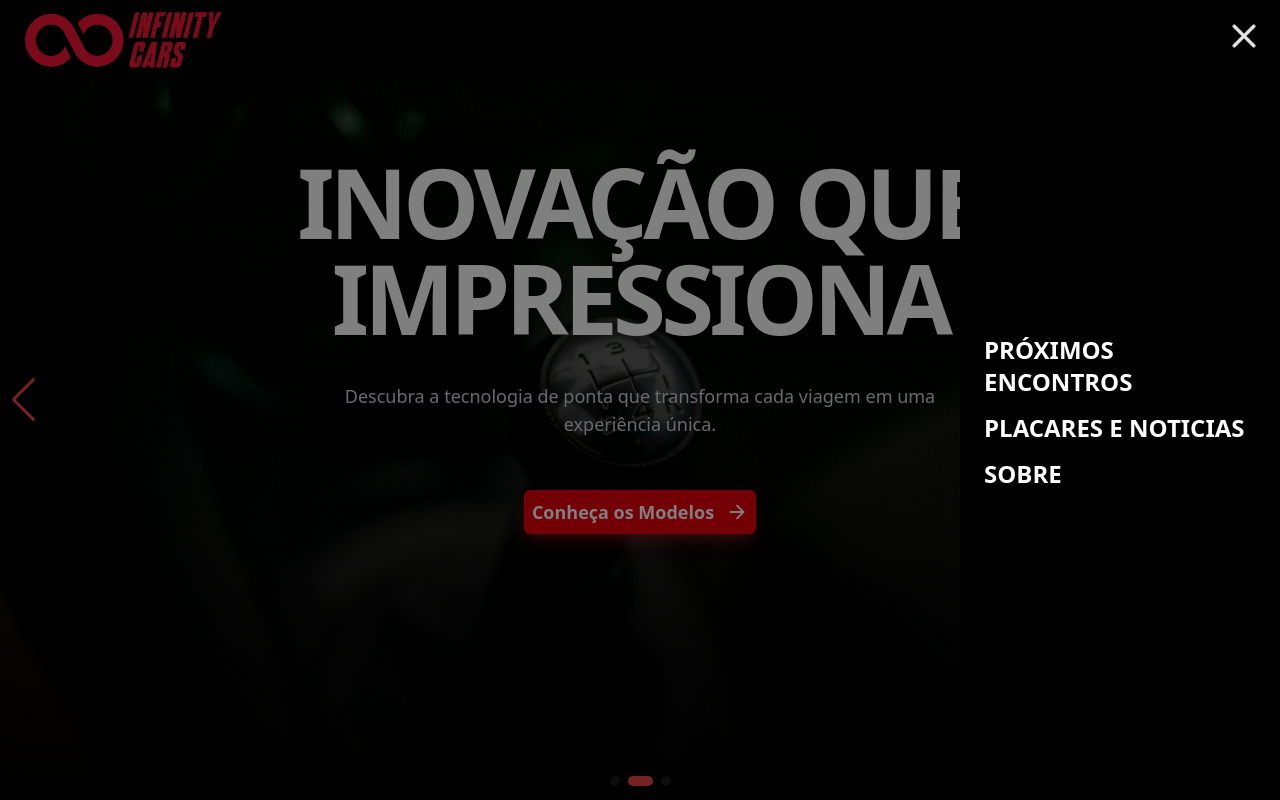
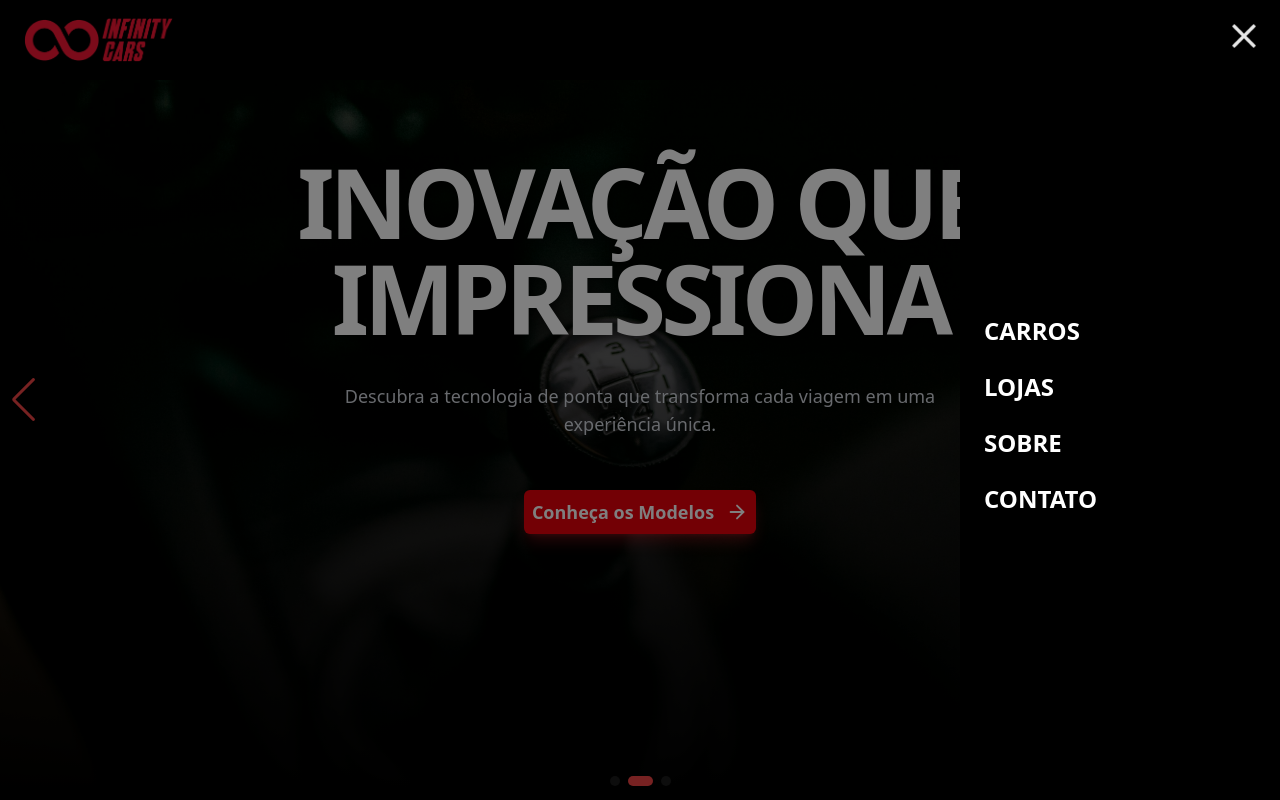
Before and after one commit to group-infinity/CP-04--WEB-DEV, a React (Vite) app in the folder frontend/: page / in a window 1280 px wide. Both pictures are taken after a click on the button 1236 px from the left and 40 px from the top of the page. Shown: the top 800 px of the page. Built offline with nearby package versions, Linux system fonts and the light colour scheme.

Commit message:
Adicionando as rotas ao frontend e criando as páginas

```diff
--- a/frontend/src/App.jsx
+++ b/frontend/src/App.jsx
@@ -1,15 +1,37 @@
+import { useState } from "react"
 import Navbar from "./layout/Navbar";
-import Home from './pages/Home.jsx';
-import Footer from './components/Footer.jsx';
+import Home from "./pages/Home.jsx";
+import Carros from "./pages/Carros.jsx"
+import Contato from "./pages/Contato.jsx";
+import Lojas from "./pages/Lojas.jsx";
+import Sobre from "./pages/Sobre.jsx";
+import Footer from "./components/Footer.jsx";
 
 function App() {
+  const [paginaAtual, setPaginaAtual] = useState("home");
+
+  const renderizarPagina = () => {
+    switch (paginaAtual) {
+      case "carros":
+        return <Carros />;
+      case "lojas":
+        return <Lojas />;
+      case "sobre":
+        return <Sobre />;
+      case "contato":
+        return <Contato />;
+      default:
+        return <Home />;
+    }
+  };
+
   return (
     <>
-      <Navbar></Navbar>
-      <Home></Home>
+      <Navbar irParaPagina={setPaginaAtual}></Navbar>
+      <main>{renderizarPagina()}</main>
       <Footer></Footer>
     </>
-  )
+  );
 }
 
-export default App
+export default App;
--- a/frontend/src/layout/Navbar.jsx
+++ b/frontend/src/layout/Navbar.jsx
@@ -1,107 +1,88 @@
 import { useState, useEffect } from "react";
-
 import Logo from "../assets/navbar/logo.png";
-
 import Menu from "../assets/navbar/menu.png";
-
 import Avatar from "../assets/navbar/avatar.png";
-
 import Fechar from "../assets/navbar/fechar.png";
 
-function Navbar() {
-
+function Navbar({irParaPagina}) {
    const [ativo, setAtivo] = useState(false);
 
   useEffect(() => {
+    if (ativo) {
+      document.body.style.overflow = "hidden";
+    }
+    return () => {
+      document.body.style.overflow = "auto";
+    };
+  }, [ativo]);
 
-    if (ativo) {
-
-      document.body.style.overflow = "hidden";
-
-    }
-
-    return () => {
-
-      document.body.style.overflow = "auto";
-
+  const toggleMenu = () => {
+    setAtivo(!ativo);
   };
 
-  }, [ativo]);
+  const handleNavigation = (pagina) => {
+    irParaPagina(pagina);
+    setAtivo(false);
+  };
 
   return (
-<header className="fixed z-999 flex h-16 w-screen justify-between bg-[#000] px-6 py-2.5 lg:h-20">
-<div className="flex gap-1">
-<a href="">
-<img src={Logo} alt="Logo do Passa a Bola" className="h-11 lg:h-15" />
+    <header className="fixed top-0 left-0 z-[999] flex h-16 w-full items-center justify-between bg-black px-6 py-2.5 lg:h-20">
+      <div className="flex items-center">
+        <a href="#">
+          <img src={Logo} alt="Logo da Infinity Cars" className="w-[100px] lg:w-[150px]" onClick={() => handleNavigation('home')} />
         </a>
       </div>
 
       <div className="flex items-center gap-2.5">
         <a href="#" className="cursor-pointer">
-<img src={Avatar} alt="Profile icon" className="size-6 lg:size-10" />
+          <img src={Avatar} alt="Profile icon" className="h-6 w-6 lg:h-8 lg:w-8" />
         </a>
 
-        <button
-
-          className="cursor-pointer"
-
-          onClick={() => {
-
-            setAtivo(!ativo);
-
-          }}
->
-<img src={Menu} alt="Menu" className="size-6 lg:size-10" />
+        <button className="cursor-pointer" onClick={toggleMenu}>
+          <img src={Menu} alt="Menu" className="h-6 w-6 lg:h-8 lg:w-8" />
         </button>
       </div>
 
       <span
-
-        className={`bg-opacity-100 absolute inset-0 h-dvh bg-black transition-opacity duration-300 ease-in-out ${ativo ? "opacity-50" : "pointer-events-none opacity-0"} `}
-
-        onClick={() => {
-
-          setAtivo(!ativo);
-
-        }}
+        className={`absolute inset-0 h-screen bg-black transition-opacity duration-300 ease-in-out ${
+          ativo ? "opacity-50" : "pointer-events-none opacity-0"
+        }`}
+        onClick={toggleMenu}
+        aria-hidden="true"
       ></span>
 
       <div
+        className={`fixed top-0 right-0 z-[1000] flex h-screen w-2/3 flex-col justify-between bg-black p-6 transition-transform duration-300 ease-in-out md:w-1/3 lg:w-1/4 ${
+          ativo ? "translate-x-0" : "translate-x-full"
+        }`}
+      >
+        <div className="flex h-full flex-col">
+          <div className="self-end">
+            <button onClick={toggleMenu}>
+              <img src={Fechar} className="h-6 w-6 cursor-pointer" alt="Fechar Menu" />
+            </button>
+          </div>
 
-        className={`absolute top-0 right-0 flex h-dvh w-2/3 flex-col items-end justify-between bg-[#000] p-6 transition-transform duration-300 ease-in-out md:w-1/3 lg:w-1/4 ${ativo ? "translate-x-0" : "translate-x-full"} `}
->
-<button
-
-          onClick={() => {
-
-            setAtivo(!ativo);
-
-          }}
->
-<img
-
-            src={Fechar}
-
-            className="h-6 w-6 cursor-pointer"
-
-            alt="Fechar Menu"
-
-          />
-</button>
-
-        <nav className="max-w-[99%] h-full flex items-center self-start">
-<ul className="flex w-full flex-col gap-3.5 text-left text-2xl font-bold text-white uppercase">
-<li>próximos encontros</li>
-<li>Placares e noticias</li>
-<li>sobre</li>
+          <nav className="flex h-full items-center">
+            <ul className="flex flex-col gap-6 text-2xl font-bold uppercase text-white">
+              <li>
+                <a onClick={() => handleNavigation('carros')}>carros</a>
+              </li>
+              <li>
+                <a onClick={() => handleNavigation('lojas')}>lojas</a>
+              </li>
+              <li>
+                <a onClick={() => handleNavigation('sobre')}>sobre</a>
+              </li>
+              <li>
+                <a onClick={() => handleNavigation('contato')}>contato</a>
+              </li>
             </ul>
           </nav>
-
+        </div>
       </div>
     </header>
-
   );
-
 }
 
 export default Navbar;
--- /dev/null
+++ b/frontend/src/pages/Carros.jsx
@@ -0,0 +1,18 @@
+import React, { useState, useEffect } from "react";
+
+const Carros = () => {
+    const[carros, setCarros] = useState([]);
+
+    useEffect(() => {
+        fetch('http://localhost:3000/carros')
+          .then(response => response.json())
+          .then(data => setCarros(data))
+          .catch(error => console.error('Erro ao buscar carros:', error));
+      }, []);
+
+  return (
+    <div>Carros</div>
+  )
+}
+
+export default Carros
--- /dev/null
+++ b/frontend/src/pages/Contato.jsx
@@ -0,0 +1,16 @@
+import {useState, useEffect} from 'react'
+
+const Contato = () => {
+  const [contato, setContato] = useState([]);
+
+  useEffect(() => {
+    fetch("http://localhost:3000/carros")
+      .then((response) => response.json())
+      .then((data) => setContato(data))
+      .catch((error) => console.error("Erro ao buscar carros:", error));
+  }, []);
+
+  return <div>Contato</div>;
+};
+
+export default Contato;
--- a/frontend/src/pages/Home.jsx
+++ b/frontend/src/pages/Home.jsx
@@ -159,4 +159,4 @@ const Hero = () => {
   );
 };
 
-export default Hero;
+export default Hero;
--- /dev/null
+++ b/frontend/src/pages/Lojas.jsx
@@ -0,0 +1,16 @@
+import React, { useState, useEffect } from "react";
+
+const Lojas = () => {
+  const [lojas, setLojas] = useState([]);
+
+  useEffect(() => {
+    fetch("http://localhost:3000/carros")
+      .then((response) => response.json())
+      .then((data) => setLojas(data))
+      .catch((error) => console.error("Erro ao buscar carros:", error));
+  }, []);
+
+  return <div>Lojas</div>;
+};
+
+export default Lojas;
--- /dev/null
+++ b/frontend/src/pages/Sobre.jsx
@@ -0,0 +1,16 @@
+import React, { useState, useEffect } from "react";
+
+const Sobre = () => {
+  const [sobre, setSobre] = useState([]);
+
+  useEffect(() => {
+    fetch("http://localhost:3000/carros")
+      .then((response) => response.json())
+      .then((data) => setSobre(data))
+      .catch((error) => console.error("Erro ao buscar carros:", error));
+  }, []);
+
+  return <div>Sobre</div>;
+};
+
+export default Sobre;
```
Lines whose indentation alone changed are shown as unchanged.
